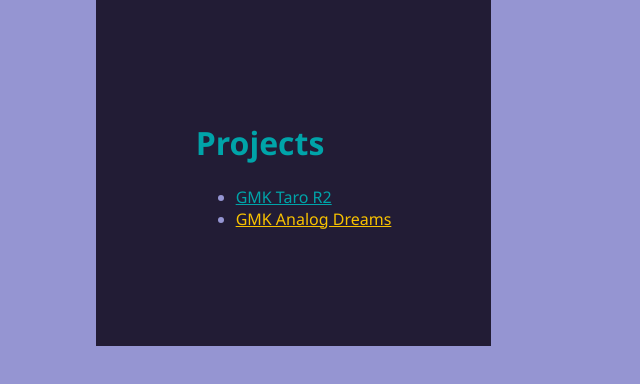
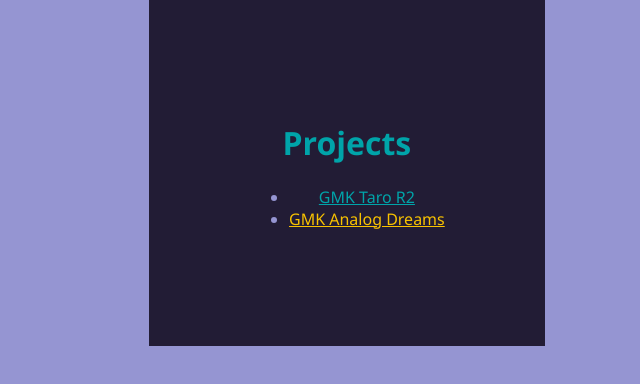
Before and after one commit to pwade3/pwade3.github.io, a plain HTML site: page index.html in a window 1280 px wide. Shown: the whole page, without its empty margins (71-711 px from the left). Drawn offline with Linux system fonts and the light colour scheme.

Commit message:
Update styles.css

```diff
--- a/styles.css
+++ b/styles.css
@@ -1,8 +1,8 @@
 html, body {
 
   height: 100%;
-  margin-left: 7%;
-  margin-right: 7%;
+  margin-left: 9%;
+  margin-right: 9;
   padding: 0;
   margin-top:0;
   background-color: #9595D2;
@@ -51,6 +51,7 @@
     display: inline-block;
     background-color: #221C35;
     padding: 100px;
+    text-align: center;
 }
 
 .row > .column {
```
